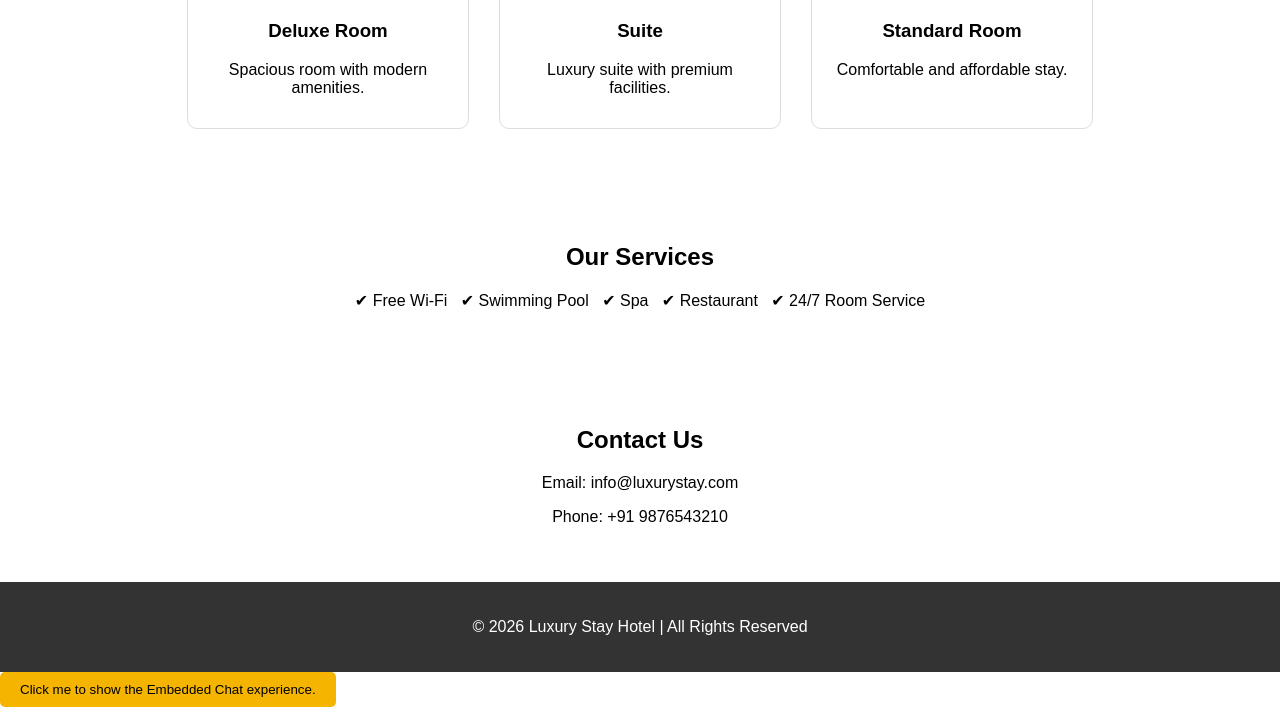
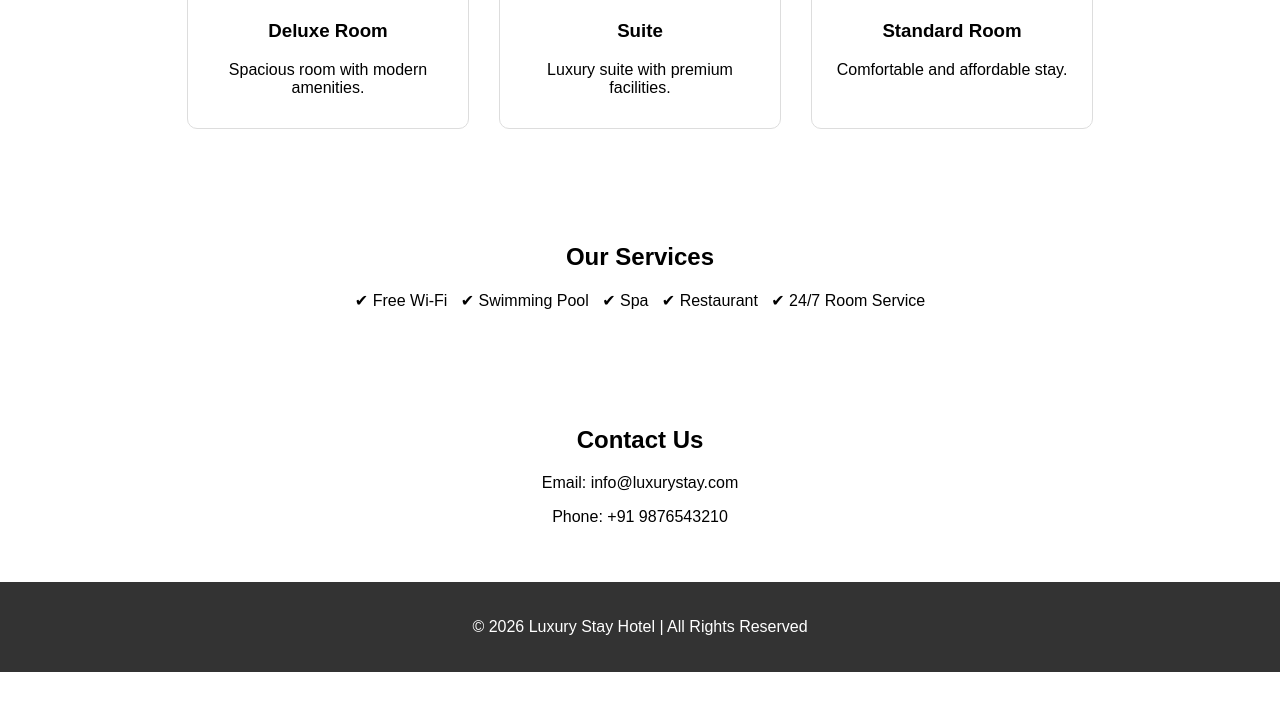
Before and after one commit to Manyamjagathveeravenkatsai/lemontreetestsite, a plain HTML site: page index.html in a window 1280 px wide. Shown: the part 892-1599 px from the top of the page. After the commit the page ends 1564 px from the top, so only its background shows below. Drawn offline with nearby package versions, Linux system fonts and the light colour scheme.

Commit message:
Update index.html

```diff
--- a/index.html
+++ b/index.html
@@ -146,6 +146,7 @@
 	function initEmbeddedMessaging() {
 		try {
 			embeddedservice_bootstrap.settings.language = 'en_US'; // For example, enter 'en' or 'en-US'
+			embedded_svc.settings.displayHelpButton = 'Click me to show the Embedded Chat experience.';
 
 			embeddedservice_bootstrap.init(
 				'00DBg000002ynd0',
@@ -161,8 +162,5 @@
 	};
 </script>
 <script type='text/javascript' src='https://totallyfoxedsolutionsprivatelimite--ltpreprod.sandbox.my.site.com/ESWLemonAidChat1773823427638/assets/js/bootstrap.min.js' onload='initEmbeddedMessaging()'></script>
-<button onclick="bootstrapChat()">
-	Click me to show the Embedded Chat experience.
-</button>
 </body>
 </html>
```
